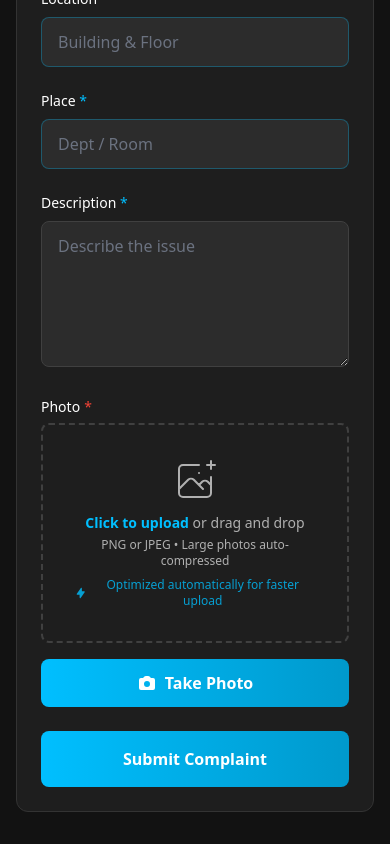
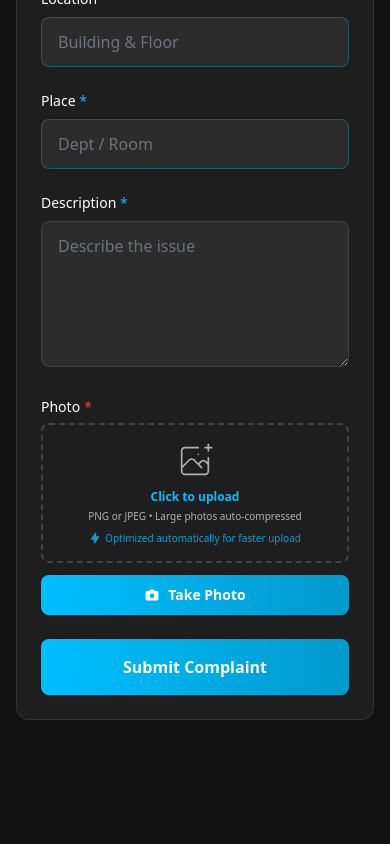
Before and after one commit to navedsayyed/Snap2Fix-web, a Next.js app: page /submit in a window 390 px wide. Shown: the part 807-1651 px from the top of the page. After the commit the page ends 1559 px from the top, so only its background shows below. Built offline with nearby package versions, Linux system fonts and the light colour scheme; no server answers.

Commit message:
ui update

```diff
--- a/components/ui/FileUpload.tsx
+++ b/components/ui/FileUpload.tsx
@@ -219,11 +219,11 @@ export const FileUpload: React.FC<FileUploadProps> = ({
 
             {/* Image Compression Loading Overlay */}
             {isCompressing && (
-                <div className="fixed inset-0 z-50 flex items-center justify-center bg-black/70 backdrop-blur-sm">
-                    <div className="bg-gradient-to-br from-[#1E1E1E] to-[#252525] border-2 border-[#333333] rounded-2xl p-6 max-w-sm w-full mx-4 text-center">
-                        <div className="w-16 h-16 border-4 border-[#00BFFF]/30 border-t-[#00BFFF] rounded-full animate-spin mx-auto mb-4"></div>
-                        <h3 className="text-lg font-bold text-white mb-2">Compressing Image...</h3>
-                        <p className="text-sm text-[#B0B0B0]">Optimizing photo for faster upload</p>
+                <div className="fixed inset-0 z-50 flex items-center justify-center bg-black/70 backdrop-blur-sm px-4">
+                    <div className="bg-gradient-to-br from-[#1E1E1E] to-[#252525] border-2 border-[#333333] rounded-2xl p-5 sm:p-6 max-w-sm w-full text-center">
+                        <div className="w-12 h-12 sm:w-16 sm:h-16 border-4 border-[#00BFFF]/30 border-t-[#00BFFF] rounded-full animate-spin mx-auto mb-3 sm:mb-4"></div>
+                        <h3 className="text-base sm:text-lg font-bold text-white mb-1.5 sm:mb-2">Compressing Image...</h3>
+                        <p className="text-xs sm:text-sm text-[#B0B0B0]">Optimizing photo for faster upload</p>
                     </div>
                 </div>
             )}
@@ -236,7 +236,7 @@ export const FileUpload: React.FC<FileUploadProps> = ({
                         onDragLeave={handleDragLeave}
                         onClick={() => inputRef.current?.click()}
                         className={cn(
-                            'border-2 border-dashed rounded-lg p-8 text-center cursor-pointer transition-all duration-200',
+                            'border-2 border-dashed rounded-lg p-4 sm:p-6 md:p-8 text-center cursor-pointer transition-all duration-200',
                             isDragging
                                 ? 'border-[#00BFFF] bg-[#2C2C2C]'
                                 : error
@@ -245,7 +245,7 @@ export const FileUpload: React.FC<FileUploadProps> = ({
                         )}
                     >
                         <svg
-                            className="mx-auto h-12 w-12 text-[#B0B0B0]"
+                            className="mx-auto h-10 w-10 sm:h-12 sm:w-12 text-[#B0B0B0]"
                             stroke="currentColor"
                             fill="none"
                             viewBox="0 0 48 48"
@@ -257,31 +257,32 @@ export const FileUpload: React.FC<FileUploadProps> = ({
                                 strokeLinejoin="round"
                             />
                         </svg>
-                        <p className="mt-2 text-sm text-[#B0B0B0]">
-                            <span className="font-semibold text-[#00BFFF]">Click to upload</span> or drag and drop
+                        <p className="mt-2 text-xs sm:text-sm text-[#B0B0B0] px-2">
+                            <span className="font-semibold text-[#00BFFF]">Click to upload</span>
+                            <span className="hidden sm:inline"> or drag and drop</span>
                         </p>
-                        <p className="mt-1 text-xs text-[#B0B0B0]">
+                        <p className="mt-1 text-[10px] sm:text-xs text-[#B0B0B0]">
                             PNG or JPEG • Large photos auto-compressed
                         </p>
-                        <p className="mt-2 text-xs text-[#00BFFF]/80 flex items-center justify-center gap-1">
-                            <svg className="w-3 h-3" fill="currentColor" viewBox="0 0 20 20">
+                        <p className="mt-2 text-[10px] sm:text-xs text-[#00BFFF]/80 flex items-center justify-center gap-1 px-2">
+                            <svg className="w-3 h-3 flex-shrink-0" fill="currentColor" viewBox="0 0 20 20">
                                 <path fillRule="evenodd" d="M11.3 1.046A1 1 0 0112 2v5h4a1 1 0 01.82 1.573l-7 10A1 1 0 018 18v-5H4a1 1 0 01-.82-1.573l7-10a1 1 0 011.12-.38z" clipRule="evenodd" />
                             </svg>
-                            Optimized automatically for faster upload
+                            <span className="text-center leading-tight">Optimized automatically for faster upload</span>
                         </p>
                     </div>
 
                     {/* Camera Button */}
-                    <div className="mt-4">
+                    <div className="mt-3 sm:mt-4">
                         <button
                             type="button"
                             onClick={(e) => {
                                 e.preventDefault();
                                 cameraRef.current?.click();
                             }}
-                            className="w-full py-3 px-4 bg-gradient-to-r from-[#00BFFF] to-[#0099CC] text-white font-semibold rounded-lg transition-all duration-200 flex items-center justify-center gap-2"
+                            className="w-full py-2.5 sm:py-3 px-4 bg-gradient-to-r from-[#00BFFF] to-[#0099CC] text-white text-sm sm:text-base font-semibold rounded-lg transition-all duration-200 flex items-center justify-center gap-2"
                         >
-                            <svg className="w-5 h-5" fill="currentColor" viewBox="0 0 20 20">
+                            <svg className="w-4 h-4 sm:w-5 sm:h-5" fill="currentColor" viewBox="0 0 20 20">
                                 <path fillRule="evenodd" d="M4 5a2 2 0 00-2 2v8a2 2 0 002 2h12a2 2 0 002-2V7a2 2 0 00-2-2h-1.586a1 1 0 01-.707-.293l-1.121-1.121A2 2 0 0011.172 3H8.828a2 2 0 00-1.414.586L6.293 4.707A1 1 0 015.586 5H4zm6 9a3 3 0 100-6 3 3 0 000 6z" clipRule="evenodd" />
                             </svg>
                             Take Photo
@@ -297,30 +298,30 @@ export const FileUpload: React.FC<FileUploadProps> = ({
                         <img
                             src={preview}
                             alt="Preview"
-                            className="w-full h-64 object-cover rounded-lg border-2 border-[#404040] transition-all duration-200 group-hover:border-[#00BFFF]"
+                            className="w-full h-48 sm:h-56 md:h-64 object-cover rounded-lg border-2 border-[#404040] transition-all duration-200 group-hover:border-[#00BFFF]"
                         />
                         {/* View Full Image Overlay */}
                         <div className="absolute inset-0 bg-black/0 group-hover:bg-black/50 transition-all duration-200 rounded-lg flex items-center justify-center">
                             <div className="opacity-0 group-hover:opacity-100 transition-opacity duration-200 flex items-center gap-2 text-white">
-                                <svg className="w-6 h-6" fill="none" stroke="currentColor" viewBox="0 0 24 24">
+                                <svg className="w-5 h-5 sm:w-6 sm:h-6" fill="none" stroke="currentColor" viewBox="0 0 24 24">
                                     <path strokeLinecap="round" strokeLinejoin="round" strokeWidth={2} d="M15 12a3 3 0 11-6 0 3 3 0 016 0z" />
                                     <path strokeLinecap="round" strokeLinejoin="round" strokeWidth={2} d="M2.458 12C3.732 7.943 7.523 5 12 5c4.478 0 8.268 2.943 9.542 7-1.274 4.057-5.064 7-9.542 7-4.477 0-8.268-2.943-9.542-7z" />
                                 </svg>
-                                <span className="font-semibold">View Full Image</span>
+                                <span className="text-sm sm:text-base font-semibold">View Full Image</span>
                             </div>
                         </div>
                     </div>
-                    <div className="mt-2 flex items-center justify-between bg-[#2C2C2C] p-3 rounded-lg border border-[#404040]">
+                    <div className="mt-2 flex items-center justify-between bg-[#2C2C2C] p-2 sm:p-3 rounded-lg border border-[#404040]">
                         <div className="flex items-center gap-2 flex-1 min-w-0">
-                            <svg width="20" height="20" className="text-[#B0B0B0] flex-shrink-0" fill="currentColor" viewBox="0 0 20 20">
+                            <svg width="18" height="18" className="sm:w-5 sm:h-5 text-[#B0B0B0] flex-shrink-0" fill="currentColor" viewBox="0 0 20 20">
                                 <path fillRule="evenodd" d="M4 3a2 2 0 00-2 2v10a2 2 0 002 2h12a2 2 0 002-2V5a2 2 0 00-2-2H4zm12 12H4l4-8 3 6 2-4 3 6z" clipRule="evenodd" />
                             </svg>
                             <div className="flex-1 min-w-0">
-                                <p className="text-sm font-medium text-white truncate">{fileName}</p>
-                                <div className="flex items-center gap-2">
-                                    <p className="text-xs text-[#B0B0B0]">{fileSize && formatFileSize(fileSize)}</p>
-                                    <span className="inline-flex items-center gap-1 px-1.5 py-0.5 bg-[#00BFFF]/10 border border-[#00BFFF]/30 rounded text-[10px] font-semibold text-[#00BFFF]">
-                                        <svg className="w-2.5 h-2.5" fill="currentColor" viewBox="0 0 20 20">
+                                <p className="text-xs sm:text-sm font-medium text-white truncate">{fileName}</p>
+                                <div className="flex items-center gap-1.5 sm:gap-2 flex-wrap">
+                                    <p className="text-[10px] sm:text-xs text-[#B0B0B0]">{fileSize && formatFileSize(fileSize)}</p>
+                                    <span className="inline-flex items-center gap-0.5 sm:gap-1 px-1 sm:px-1.5 py-0.5 bg-[#00BFFF]/10 border border-[#00BFFF]/30 rounded text-[9px] sm:text-[10px] font-semibold text-[#00BFFF]">
+                                        <svg className="w-2 h-2 sm:w-2.5 sm:h-2.5" fill="currentColor" viewBox="0 0 20 20">
                                             <path fillRule="evenodd" d="M16.707 5.293a1 1 0 010 1.414l-8 8a1 1 0 01-1.414 0l-4-4a1 1 0 011.414-1.414L8 12.586l7.293-7.293a1 1 0 011.414 0z" clipRule="evenodd" />
                                         </svg>
                                         Optimized
@@ -331,9 +332,9 @@ export const FileUpload: React.FC<FileUploadProps> = ({
                         <button
                             type="button"
                             onClick={handleRemove}
-                            className="ml-2 p-1.5 rounded-full hover:bg-[#404040] transition-colors"
+                            className="ml-1 sm:ml-2 p-1 sm:p-1.5 rounded-full hover:bg-[#404040] transition-colors flex-shrink-0"
                         >
-                            <svg width="20" height="20" className="text-[#B0B0B0] hover:text-white" fill="currentColor" viewBox="0 0 20 20">
+                            <svg width="18" height="18" className="sm:w-5 sm:h-5 text-[#B0B0B0] hover:text-white" fill="currentColor" viewBox="0 0 20 20">
                                 <path fillRule="evenodd" d="M4.293 4.293a1 1 0 011.414 0L10 8.586l4.293-4.293a1 1 0 111.414 1.414L11.414 10l4.293 4.293a1 1 0 01-1.414 1.414L10 11.414l-4.293 4.293a1 1 0 01-1.414-1.414L8.586 10 4.293 5.707a1 1 0 010-1.414z" clipRule="evenodd" />
                             </svg>
                         </button>
@@ -373,17 +374,17 @@ export const FileUpload: React.FC<FileUploadProps> = ({
             {/* Full Image Viewer Modal */}
             {showFullImage && preview && (
                 <div
-                    className="fixed inset-0 z-[200] flex items-center justify-center p-4 bg-black/90 backdrop-blur-sm animate-fadeIn"
+                    className="fixed inset-0 z-[200] flex items-center justify-center p-2 sm:p-4 bg-black/90 backdrop-blur-sm animate-fadeIn"
                     onClick={() => setShowFullImage(false)}
                 >
                     <div className="relative max-w-7xl max-h-[90vh] w-full">
                         {/* Close Button */}
                         <button
                             onClick={() => setShowFullImage(false)}
-                            className="absolute -top-12 right-0 p-2 text-white hover:text-[#00BFFF] transition-colors z-10"
+                            className="absolute -top-10 sm:-top-12 right-0 p-1.5 sm:p-2 text-white hover:text-[#00BFFF] transition-colors z-10"
                             aria-label="Close"
                         >
-                            <svg className="w-8 h-8" fill="none" stroke="currentColor" viewBox="0 0 24 24">
+                            <svg className="w-6 h-6 sm:w-8 sm:h-8" fill="none" stroke="currentColor" viewBox="0 0 24 24">
                                 <path strokeLinecap="round" strokeLinejoin="round" strokeWidth={2} d="M6 18L18 6M6 6l12 12" />
                             </svg>
                         </button>
@@ -398,28 +399,28 @@ export const FileUpload: React.FC<FileUploadProps> = ({
 
                         {/* Image Info Bar */}
                         <div
-                            className="absolute bottom-0 left-0 right-0 bg-gradient-to-t from-black/80 to-transparent p-4 rounded-b-lg"
+                            className="absolute bottom-0 left-0 right-0 bg-gradient-to-t from-black/80 to-transparent p-3 sm:p-4 rounded-b-lg"
                             onClick={(e) => e.stopPropagation()}
                         >
                             <div className="flex items-center justify-between text-white">
-                                <div className="flex items-center gap-3">
-                                    <svg className="w-5 h-5 text-[#00BFFF]" fill="currentColor" viewBox="0 0 20 20">
+                                <div className="flex items-center gap-2 sm:gap-3 flex-1 min-w-0">
+                                    <svg className="w-4 h-4 sm:w-5 sm:h-5 text-[#00BFFF] flex-shrink-0" fill="currentColor" viewBox="0 0 20 20">
                                         <path fillRule="evenodd" d="M4 3a2 2 0 00-2 2v10a2 2 0 002 2h12a2 2 0 002-2V5a2 2 0 00-2-2H4zm12 12H4l4-8 3 6 2-4 3 6z" clipRule="evenodd" />
                                     </svg>
-                                    <div>
-                                        <p className="text-sm font-semibold">{fileName}</p>
-                                        <p className="text-xs text-gray-300">{fileSize && formatFileSize(fileSize)}</p>
+                                    <div className="flex-1 min-w-0">
+                                        <p className="text-xs sm:text-sm font-semibold truncate">{fileName}</p>
+                                        <p className="text-[10px] sm:text-xs text-gray-300">{fileSize && formatFileSize(fileSize)}</p>
                                     </div>
                                 </div>
-                                <span className="px-3 py-1 bg-[#00BFFF]/20 border border-[#00BFFF]/50 rounded-full text-xs font-semibold text-[#00BFFF]">
+                                <span className="px-2 sm:px-3 py-0.5 sm:py-1 bg-[#00BFFF]/20 border border-[#00BFFF]/50 rounded-full text-[10px] sm:text-xs font-semibold text-[#00BFFF] flex-shrink-0">
                                     Optimized
                                 </span>
                             </div>
                         </div>
 
                         {/* Tap to close hint */}
-                        <div className="absolute top-4 left-1/2 transform -translate-x-1/2 bg-black/60 px-4 py-2 rounded-full">
-                            <p className="text-white text-sm">Tap anywhere to close</p>
+                        <div className="absolute top-2 sm:top-4 left-1/2 transform -translate-x-1/2 bg-black/60 px-3 sm:px-4 py-1.5 sm:py-2 rounded-full">
+                            <p className="text-white text-xs sm:text-sm">Tap anywhere to close</p>
                         </div>
                     </div>
                 </div>
```
